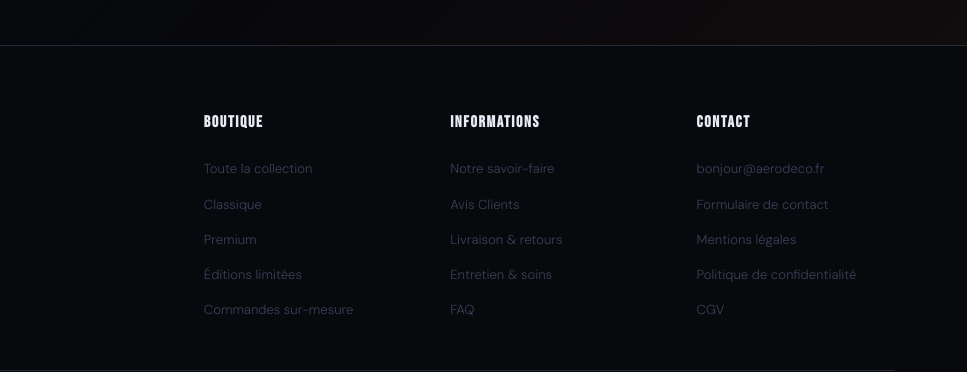
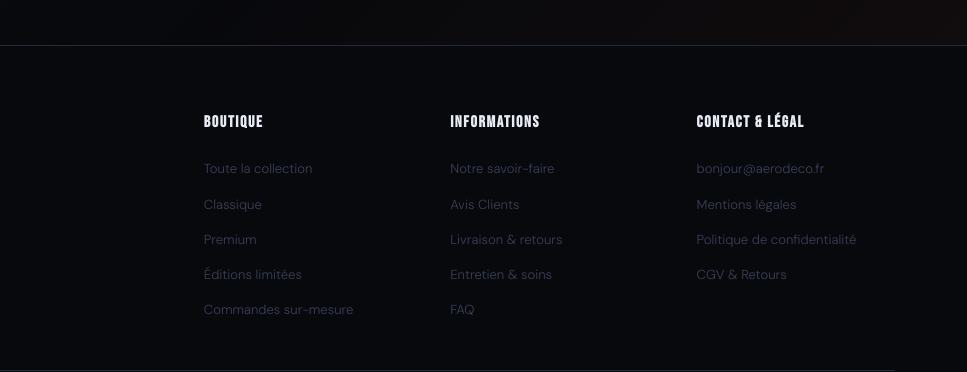
Before and after one commit to valentin-td/aerodeco, a website: page index.html in a window 1280 px wide. Shown: the part 6397-6769 px from the top of the page, 313-1280 px from the left. Drawn offline with Linux system fonts and the light colour scheme; some packages are replaced by stand-ins of ours; a script that the page names is missing.

Commit message:
Update ajout page legale&cgv

```diff
--- a/index.html
+++ b/index.html
@@ -7,7 +7,14 @@
 <link rel="preconnect" href="https://fonts.googleapis.com">
 <link rel="preconnect" href="https://fonts.gstatic.com" crossorigin>
 <link href="https://fonts.googleapis.com/css2?family=Bebas+Neue&family=DM+Sans:ital,wght@0,300;0,400;0,500;1,300&display=swap" rel="stylesheet">
-<link rel="stylesheet" href="style.css">
+<!-- L'astuce "?v=3" force l'ordinateur à charger le nouveau design -->
+<link rel="stylesheet" href="style.css?v=3">
+<style>
+  /* SÉCURITÉ ANTI-BUG : Cache de force le menu mobile sur les écrans d'ordinateur */
+  @media (min-width: 901px) {
+    .mobile-nav { display: none !important; }
+  }
+</style>
 </head>
 <body>
 
@@ -417,6 +424,7 @@
     </div>
 
     <div class="reviews-grid">
+      <!-- Avis 1 -->
       <div class="review-card reveal reveal-delay-1">
         <div class="review-stars">
           <svg viewBox="0 0 24 24" fill="currentColor"><polygon points="12 2 15.09 8.26 22 9.27 17 14.14 18.18 21.02 12 17.77 5.82 21.02 7 14.14 2 9.27 8.91 8.26 12 2"/></svg>
@@ -433,6 +441,7 @@
         </div>
       </div>
 
+      <!-- Avis 2 -->
       <div class="review-card reveal reveal-delay-2">
         <div class="review-stars">
           <svg viewBox="0 0 24 24" fill="currentColor"><polygon points="12 2 15.09 8.26 22 9.27 17 14.14 18.18 21.02 12 17.77 5.82 21.02 7 14.14 2 9.27 8.91 8.26 12 2"/></svg>
@@ -449,6 +458,7 @@
         </div>
       </div>
 
+      <!-- Avis 3 -->
       <div class="review-card reveal reveal-delay-3">
         <div class="review-stars">
           <svg viewBox="0 0 24 24" fill="currentColor"><polygon points="12 2 15.09 8.26 22 9.27 17 14.14 18.18 21.02 12 17.77 5.82 21.02 7 14.14 2 9.27 8.91 8.26 12 2"/></svg>
@@ -589,13 +599,12 @@
         </ul>
       </div>
       <div class="footer-col">
-        <h4>Contact</h4>
+        <h4>Contact & Légal</h4>
         <ul class="footer-links">
           <li><a href="mailto:bonjour@aerodeco.fr">bonjour@aerodeco.fr</a></li>
-          <li><a href="#">Formulaire de contact</a></li>
-          <li><a href="#">Mentions légales</a></li>
-          <li><a href="#">Politique de confidentialité</a></li>
-          <li><a href="#">CGV</a></li>
+          <li><a href="legales.html#mentions">Mentions légales</a></li>
+          <li><a href="legales.html#confidentialite">Politique de confidentialité</a></li>
+          <li><a href="legales.html#cgv">CGV & Retours</a></li>
         </ul>
       </div>
     </div>
@@ -629,6 +638,7 @@
       <div class="modal-ref" id="modal-ref"></div>
       <h2 class="modal-name" id="modal-product-name"></h2>
 
+      <!-- SÉLECTEUR DE TAILLE -->
       <div class="selector-container">
           <label for="rocket-size" class="selector-label">Choisissez l'envergure :</label>
           <select id="rocket-size" class="aerodeco-dropdown">
```
